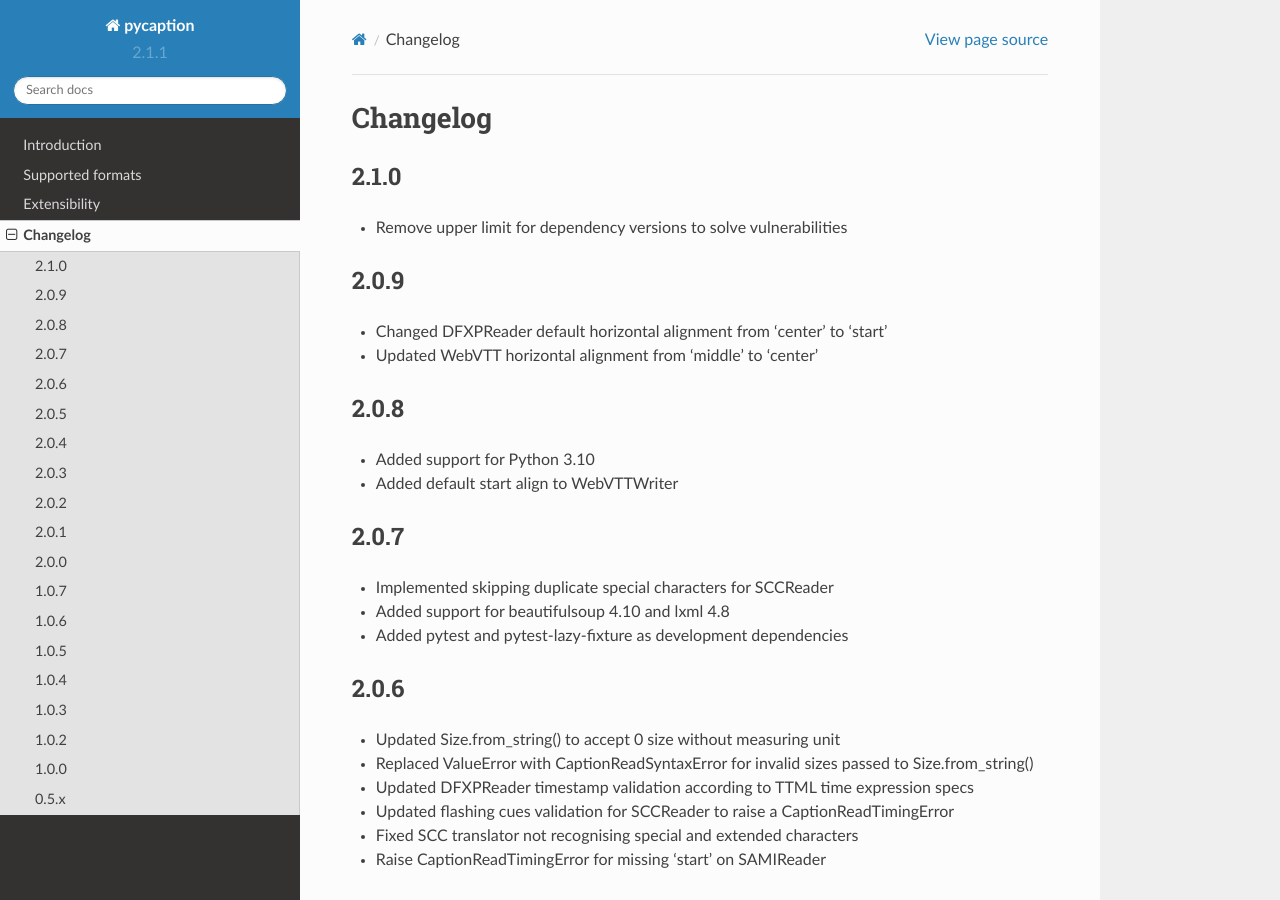
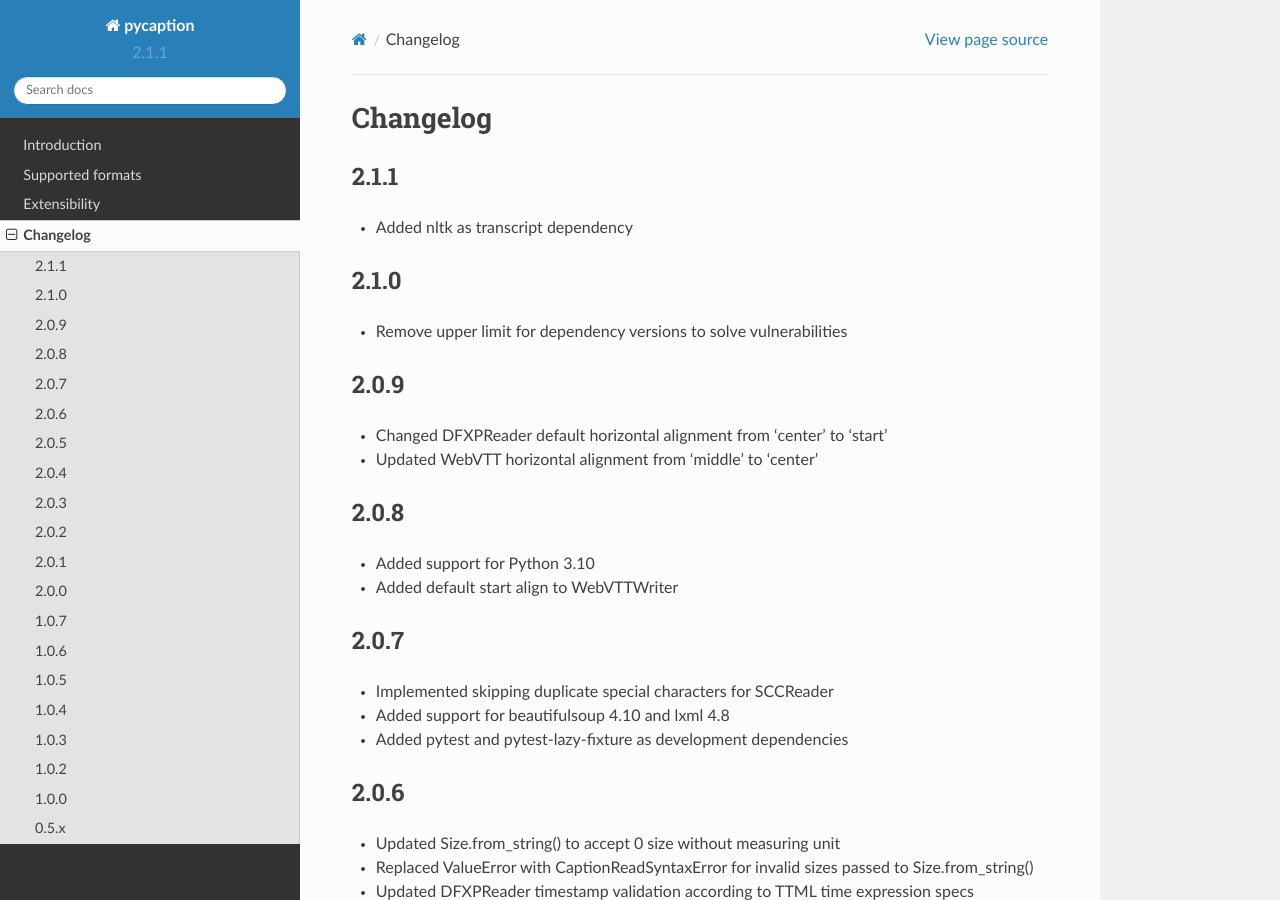
Before and after one commit to pbs/pycaption, a Sphinx documentation site: the page built from docs/changelog.rst, in a window 1280 px wide and 900 px high. Built offline with Sphinx 7.4.7 and the Read the Docs theme 2.0.0, drawn with Linux system fonts in a browser that asks for light colours.

Commit message:
update changelog version

```diff
--- a/docs/changelog.rst
+++ b/docs/changelog.rst
@@ -1,5 +1,9 @@
 Changelog
 ---------
+2.1.1
+^^^^^
+- Added nltk as transcript dependency
+
 2.1.0
 ^^^^^
 - Remove upper limit for dependency versions to solve vulnerabilities
```
